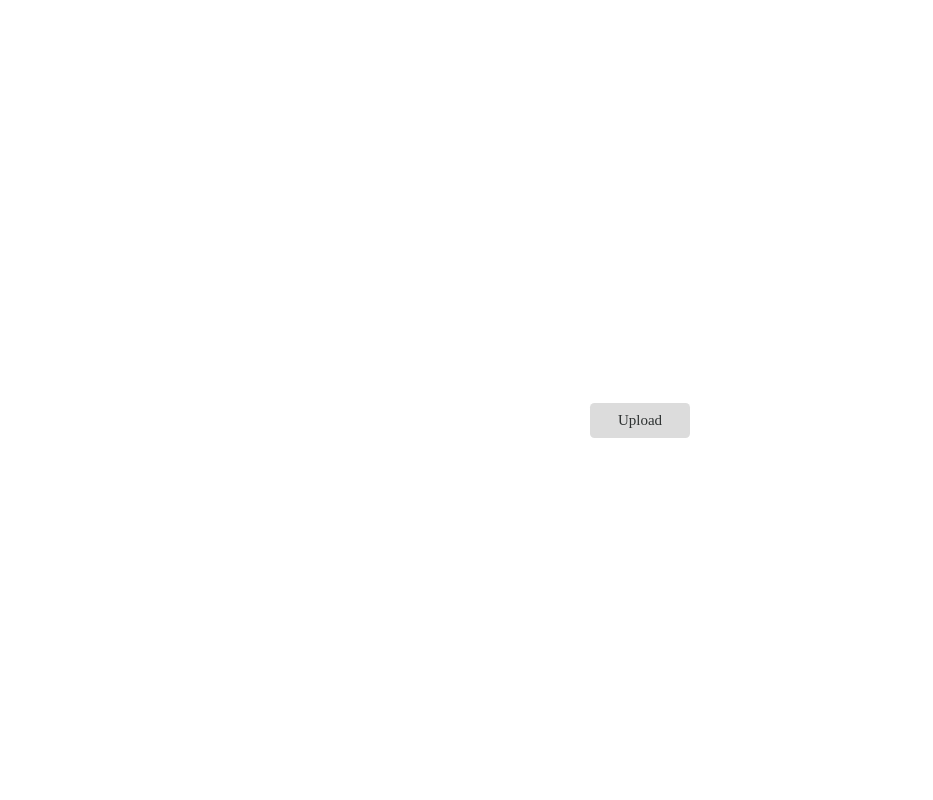
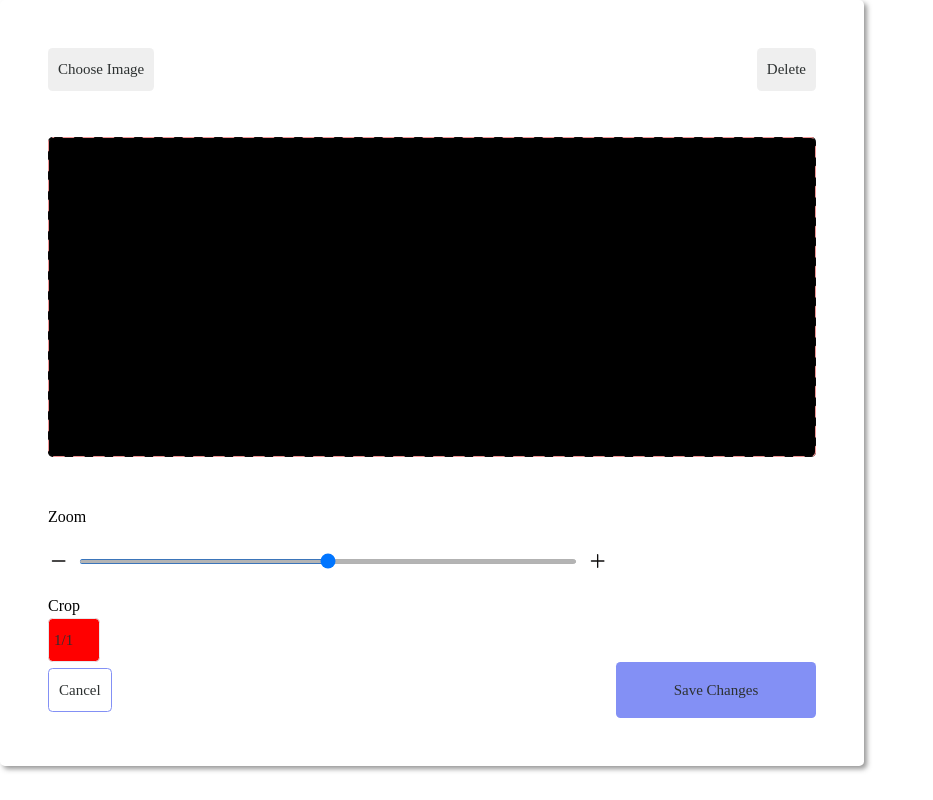
Before and after one commit to sapient-darsh/espo-next-design, a Next.js app: page /crop in a window 1280 px wide. Shown: the whole page, without its empty margins (0-933 px from the left). Built offline with nearby package versions, Linux system fonts and the light colour scheme; a web font is replaced by a local one.

Commit message:
update image editor

```diff
--- a/components/template/ImageEditor.js
+++ b/components/template/ImageEditor.js
@@ -1,8 +1,16 @@
+import { ButtonBase } from "@material-ui/core";
 import React, { useEffect, useRef, useState } from "react";
+import { Button } from "react-scroll";
+import MinusLinear from "../assets/svg/minusLinear";
+import PlusLinear from "../assets/svg/plusLinear";
 
 const ImageEditor = () => {
   let libraryScriptRef = useRef(null);
   const [scriptFlag, setScriptFlag] = useState(false);
+  const [selectedImage, setSelectedImage] = useState({
+    image: "",
+    saveChange: false,
+  });
 
   const loadLibraryScript = () => {
     if (!document.getElementById("imageCrop")?.id) {
@@ -25,28 +33,49 @@ const ImageEditor = () => {
   }, []);
 
   return (
-    <div className="cropper">
+    <div className="cropper ">
+      <div className="popup ">
+        <div className="flex w-full mb-[46px] justify-between">
+          <input
+            type="file"
+            className="file-input"
+            onChange={(e) =>
+              setSelectedImage({
+                ...selectedImage,
+                image: URL.createObjectURL(e.target.files[0]),
+                saveChange: false,
+              })
+            }
+          />
+
+          <input
+            type="button"
+            className="file-button button-editor bg-[#0E0D0D10] text-[black]"
+            value="Choose Image"
+          />
+          <input
+            type="button"
+            className="file-button button-editor bg-[#0E0D0D10] text-[black]"
+            value="Delete"
+          />
+        </div>
+        {selectedImage?.saveChange ? (
             <div className="crop-result">
               <div className="image"></div>
               <div className="name"></div>
             </div>
-      <input type="file" className="file-input" />
-      <input
-        type="button"
-        className="file-button button-editor"
-        value="Upload"
-      />
-
-      <div className="popup">
-        <div className="image-box">
+          ) : (
+            <>
+              <div className="image-box bg-black mb-[48px]">
                 <svg className="thumb-box">
                   <rect width="300" height="100" />
                 </svg>
                 <div className="spinner">Loading...</div>
               </div>
-        <div className="action">
-          <div className="container">
-            <i className="fas fa-search-minus"></i>
+              <div className="action w-[560px]  ">
+                <p>Zoom</p>
+                <div className="container  flex flex-row items-center">
+                  <MinusLinear />
                   <input
                     type="range"
                     className="zoom-slider"
@@ -54,10 +83,12 @@ const ImageEditor = () => {
                     max="19"
                     value="-3/"
                   />
-            <i className="fas fa-search-minus"></i>
+                  <PlusLinear />{" "}
                 </div>
-          <div className="container">
-            <select className="aspect-ratio button-editor">
+                <div className="w-full">
+                  <p>Crop</p>
+
+                  <select className="aspect-ratio button-editor border bg-[red]">
                     <option value="1/1">1/1</option>
                     <option value="1/2">1/2</option>
                     <option value="2/1">2/1</option>
@@ -70,19 +101,32 @@ const ImageEditor = () => {
                     <option value="21/9">21/9</option>
                   </select>
                 </div>
+              </div>
+            </>
+          )
+        }
+
         <div className="container">
+          <div className="flex justify-between w-full items-center">
             <input
               type="button"
-              className="cancel-button button-editor warning"
+              className="cancel-button button-editor border border-[#8390F5] "
               value="Cancel"
             />
             <input
               type="button"
-              className="crop-button button-editor success"
-              value="Crop"
+              onClick={() =>
+                setSelectedImage({
+                  ...selectedImage,
+                  saveChange: true,
+                })
+              }
+              className="crop-button w-[200px] h-[56px] button-editor border-none  bg-[#8390F5]"
+              value="Save Changes"
             />
           </div>
         </div>
+        <div className="container"></div>
       </div>
     </div>
   );
--- a/public/assets/imageCrop.js
+++ b/public/assets/imageCrop.js
@@ -288,7 +288,7 @@ class Cropper {
         if (node.detachEvent) {
           node.detachEvent("on" + event, cb);
         } else if (node.removeEventListener) {
-          node.removeEventListener(event, render);
+          node.removeEventListener(event);
         }
       },
       stopEvent = function (e) {
--- a/styles/imageEditor.css
+++ b/styles/imageEditor.css
@@ -17,26 +17,15 @@
   justify-content: center;
   align-items: center;
   flex-shrink: 0;
-  width: 100px;
-  border: none;
+  padding: 10px;
   box-shadow: none;
-  background: var(--color-2);
   border-radius: 0.3em;
   cursor: pointer;
   transition: 0.1s;
   outline: none;
   -webkit-appearance: none;
   color: var(--color-text);
-  height: 35px;
   font-size: 15px;
-}
-
-.button-editor.success {
-  background-color: var(--color-success);
-}
-
-.button-editor.warning {
-  background-color: var(--color-warning);
 }
 
 .button-editor:hover {
@@ -44,22 +33,20 @@
 }
 
 .button-editor.aspect-ratio {
-  -webkit-appearance: listbox;
   padding-left: 5px;
 }
 
 .popup {
-  background: var(--color-1);
+  background: white;
   width: 80%;
-  width: 320px;
-  display: none;
+  width: 864px;
   justify-content: center;
   align-items: center;
   flex-direction: column;
   transition: 0.2s;
-  transform: translateY(100vh);
-  position: absolute;
-  padding: 10px;
+  /* transform: translateY(100vh); */
+  /* position: absolute; */
+  padding: 48px;
   border-radius: 0.3em;
   box-shadow: 3px 3px 5px var(--color-shadow);
 }
@@ -76,13 +63,13 @@
 }
 
 .cropper {
-  display: flex;
+  /* display: flex;
   justify-content: center;
   align-items: center;
-  flex-direction: column;
-  width: 100vw;
-  height: 100vh;
-  margin: 0 auto;
+  flex-direction: column; */
+  /* width: 100vw;
+  height: 100vh; */
+  /* margin: 0 auto; */
 }
 
 .file-input {
@@ -104,7 +91,6 @@
   cursor: move;
   overflow: hidden;
   border-radius: 0.3em;
-  background-color: var(--color-2);
   box-shadow: inset 0 0 3px var(--color-shadow);
 }
 
@@ -165,12 +151,10 @@
   flex-wrap: wrap;
   flex-direction: row;
   margin-top: 5px;
-  width: 100%;
 }
 
 .action .container {
   display: flex;
-  flex-direction: column;
   flex-shrink: 0;
   width: 100%;
 }
```
Lines whose indentation alone changed are shown as unchanged.
